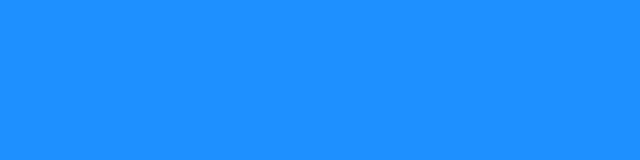
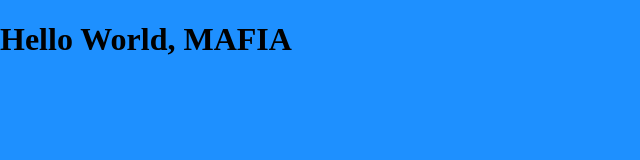
Before and after one commit to MAFIA98/quote-generator, a plain HTML site: page index.html in a window 1280 px wide. Shown: the whole page, without its empty margins (0-640 px from the left). Drawn offline with Linux system fonts and the light colour scheme.

Commit message:
Hello World

```diff
--- a/index.html
+++ b/index.html
@@ -11,6 +11,7 @@
     <link rel="stylesheet" href="style.css">
 </head>
 <body>
+    <h1> Hello World, MAFIA</h1>
     <!-- Script-->
     <script src="script.js"></script>
 
```
